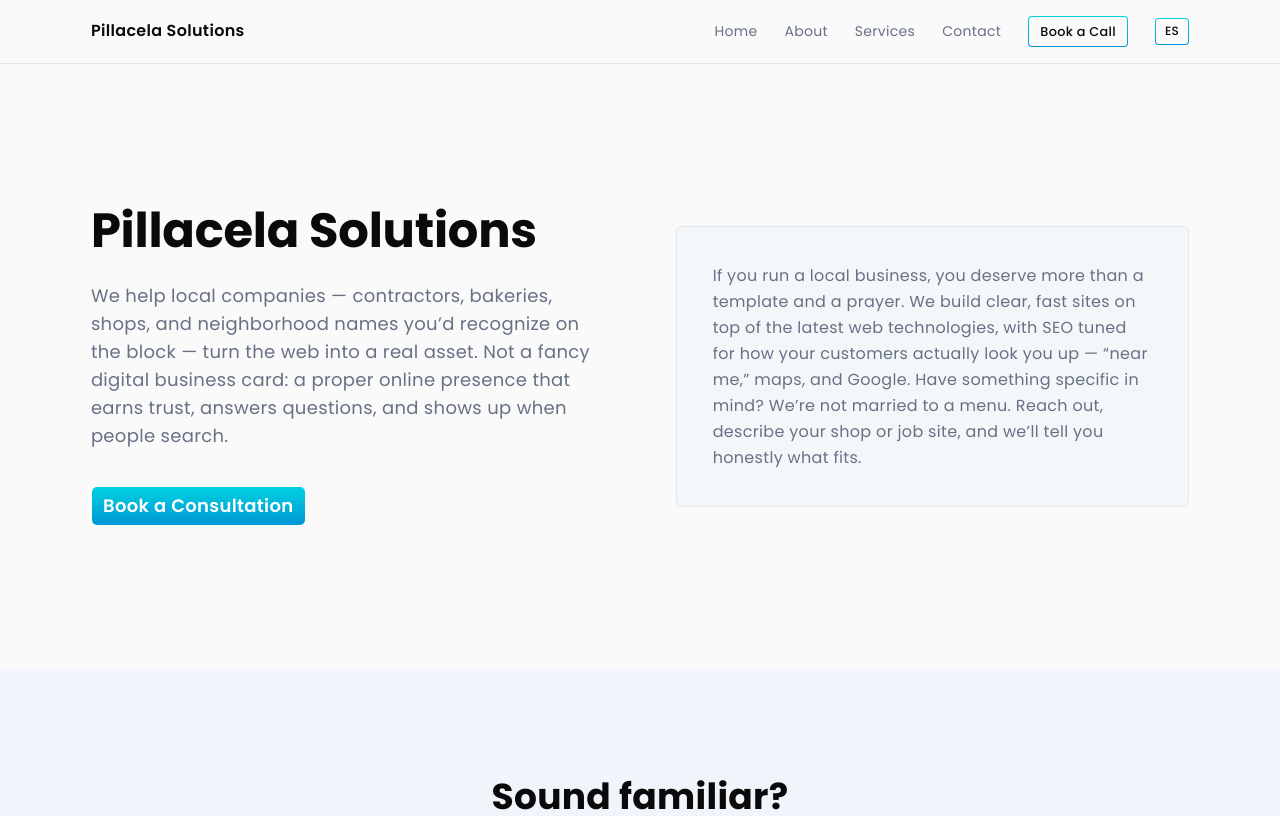
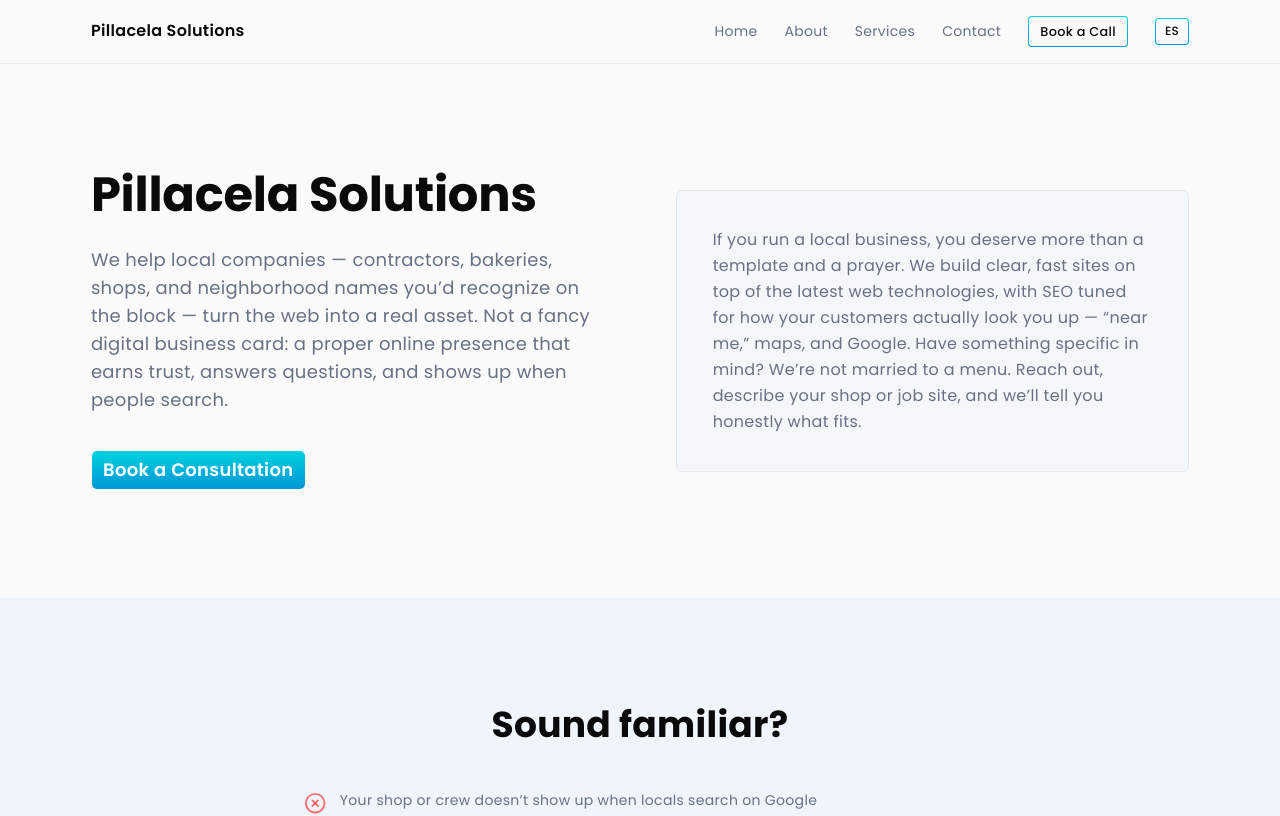
Before and after one commit to JohnnyPillacela/pillacela-digital-agency, a Next.js app: page / in a window 1280 px wide. Shown: the top 816 px of the page. Built offline with nearby package versions, Linux system fonts and the light colour scheme.

Commit message:
update padding to be smaller

```diff
--- a/components/layout/section.tsx
+++ b/components/layout/section.tsx
@@ -21,7 +21,7 @@
         <section
             id={id}
             className={cn(
-                "py-16 md:py-24",
+                "py-14 md:py-20 lg:py-24",
                 variantClasses[variant],
                 className
             )}
```
